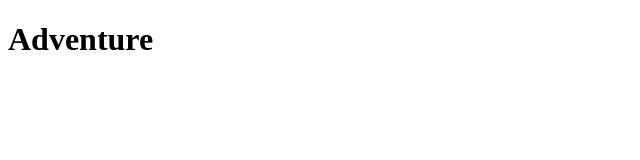
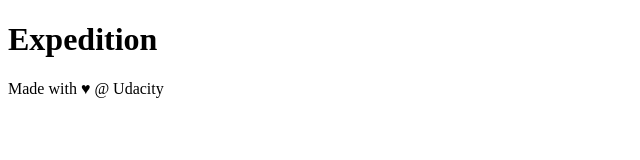
Before and after one commit to CrunchyBytes/new-git-project, a plain HTML site: page index.html in a window 1280 px wide. Shown: the whole page, without its empty margins (0-640 px from the left). Drawn offline with Linux system fonts and the light colour scheme.

Commit message:
Update index.html

```diff
--- a/index.html
+++ b/index.html
@@ -9,10 +9,19 @@
 </head>
 <body>
 
+    <header>
+        <h1>Expedition</h1>
+    </header>
+
+    <div class="container">
+        <main>
+
+        </main>
+    </div>
+
+    <footer>
+        Made with ♥ @ Udacity
+    </footer>
     <script src="js/app.js"></script>
-
-    <header>
-        <h1>Adventure</h1>
-    </header>
 </body>
 </html>
```
